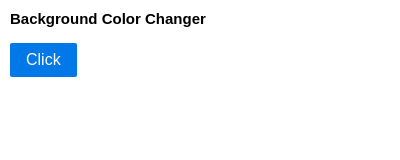
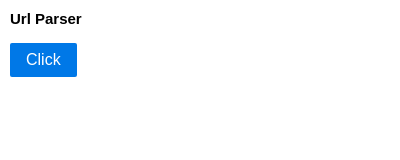
Before and after one commit to nvignola/upa-the-url-parser, a browser extension: page popup.html in a window 400 px wide. Drawn offline with nearby package versions, Linux system fonts and the light colour scheme.

Commit message:
Change application name

```diff
--- a/popup.html
+++ b/popup.html
@@ -41,7 +41,7 @@
   </head>
 
   <body>
-    <h1>Background Color Changer</h1>
+    <h1>Url Parser</h1>
     <p id="url"></p>
     <strong id="service-message"></strong>
     <button id="button" class="pure-button pure-button-primary">Click</button>
```
